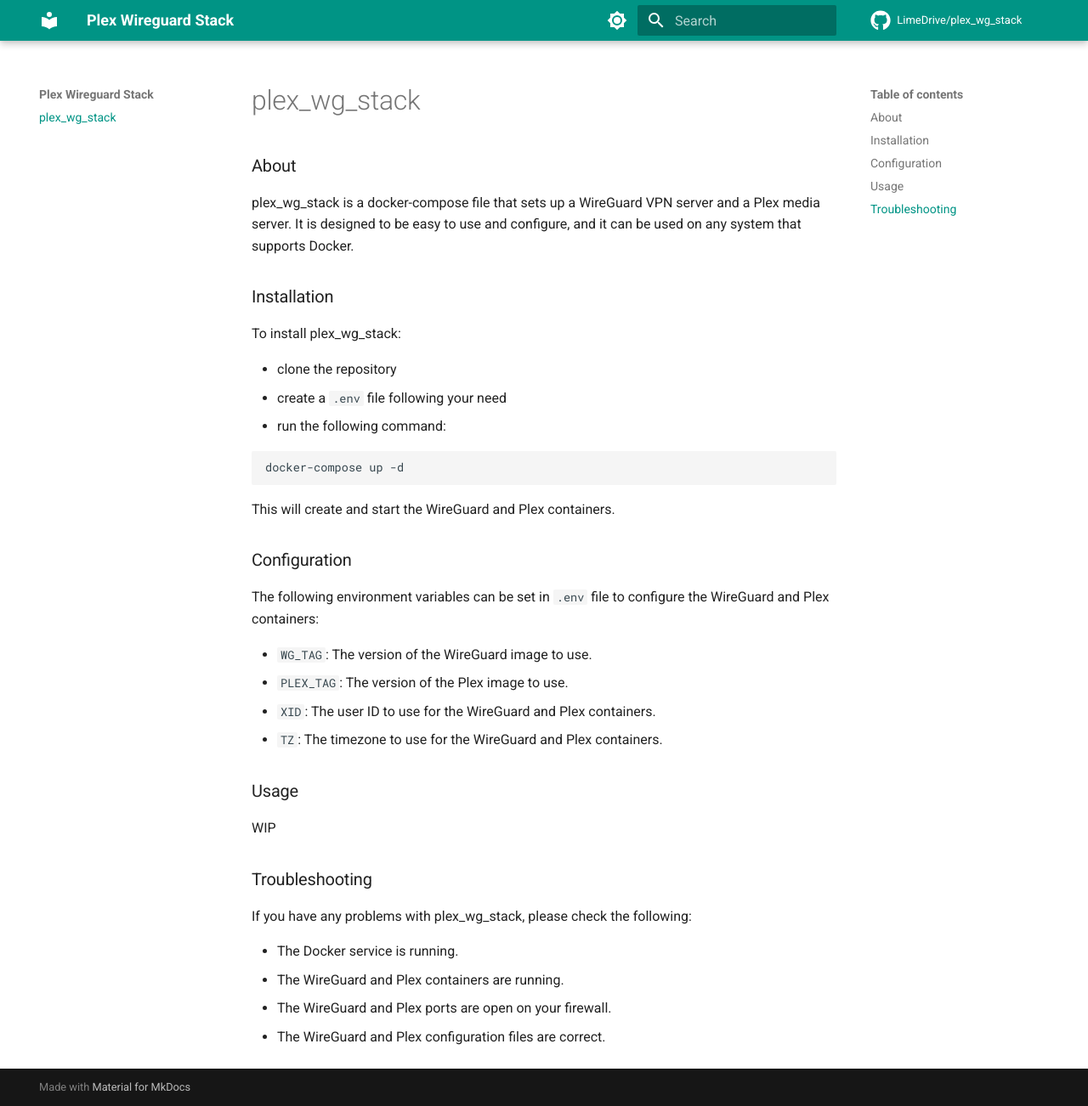
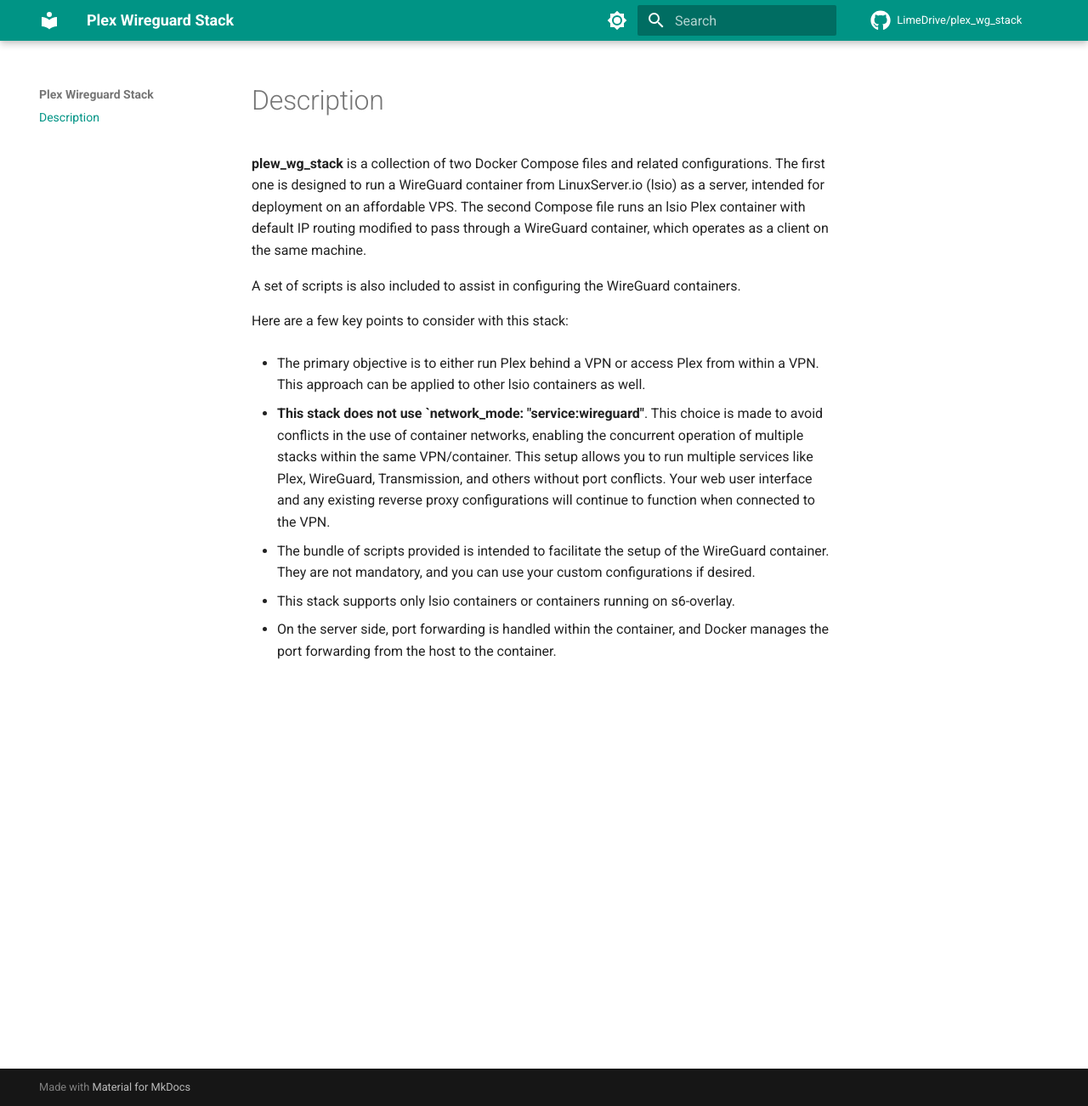
Before and after one commit to LimeDrive/plex_wg_stack, an MkDocs documentation site: the page built from docs/index.md, in a window 1280 px wide and 1302 px high. Shown: the whole window at 85% size. Built offline with MkDocs 1.6.1 and Material for MkDocs 9.7.7, drawn with Linux system fonts in a browser that asks for light colours; comment, search, counter and statistics services are not loaded.

Commit message:
update docs

````diff
--- a/docs/index.md
+++ b/docs/index.md
@@ -1,42 +1,17 @@
-# plex_wg_stack
+# Description
 
-### About
+**plew_wg_stack** is a collection of two Docker Compose files and related configurations. The first one is designed to run a WireGuard container from LinuxServer.io (lsio) as a server, intended for deployment on an affordable VPS. The second Compose file runs an lsio Plex container with default IP routing modified to pass through a WireGuard container, which operates as a client on the same machine.
 
-plex_wg_stack is a docker-compose file that sets up a WireGuard VPN server and a Plex media server. It is designed to be easy to use and configure, and it can be used on any system that supports Docker.
+A set of scripts is also included to assist in configuring the WireGuard containers.
 
+Here are a few key points to consider with this stack:
 
-### Installation
+- The primary objective is to either run Plex behind a VPN or access Plex from within a VPN. This approach can be applied to other lsio containers as well.
 
-To install plex_wg_stack:
+- **This stack does not use `network_mode: "service:wireguard"**. This choice is made to avoid conflicts in the use of container networks, enabling the concurrent operation of multiple stacks within the same VPN/container. This setup allows you to run multiple services like Plex, WireGuard, Transmission, and others without port conflicts. Your web user interface and any existing reverse proxy configurations will continue to function when connected to the VPN.
 
-* clone the repository
-* create a `.env` file following your need
-* run the following command:
+- The bundle of scripts provided is intended to facilitate the setup of the WireGuard container. They are not mandatory, and you can use your custom configurations if desired.
 
-```
-docker-compose up -d
-```
+- This stack supports only lsio containers or containers running on s6-overlay.
 
-This will create and start the WireGuard and Plex containers.
-
-### Configuration
-
-The following environment variables can be set in `.env` file to configure the WireGuard and Plex containers:
-
-* `WG_TAG`: The version of the WireGuard image to use.
-* `PLEX_TAG`: The version of the Plex image to use.
-* `XID`: The user ID to use for the WireGuard and Plex containers.
-* `TZ`: The timezone to use for the WireGuard and Plex containers.
-
-### Usage
-
-WIP
-
-### Troubleshooting
-
-If you have any problems with plex_wg_stack, please check the following:
-
-* The Docker service is running.
-* The WireGuard and Plex containers are running.
-* The WireGuard and Plex ports are open on your firewall.
-* The WireGuard and Plex configuration files are correct.
+- On the server side, port forwarding is handled within the container, and Docker manages the port forwarding from the host to the container.
````
Also changed, not shown: README.md (+8 -31 lines), 1 other file.
